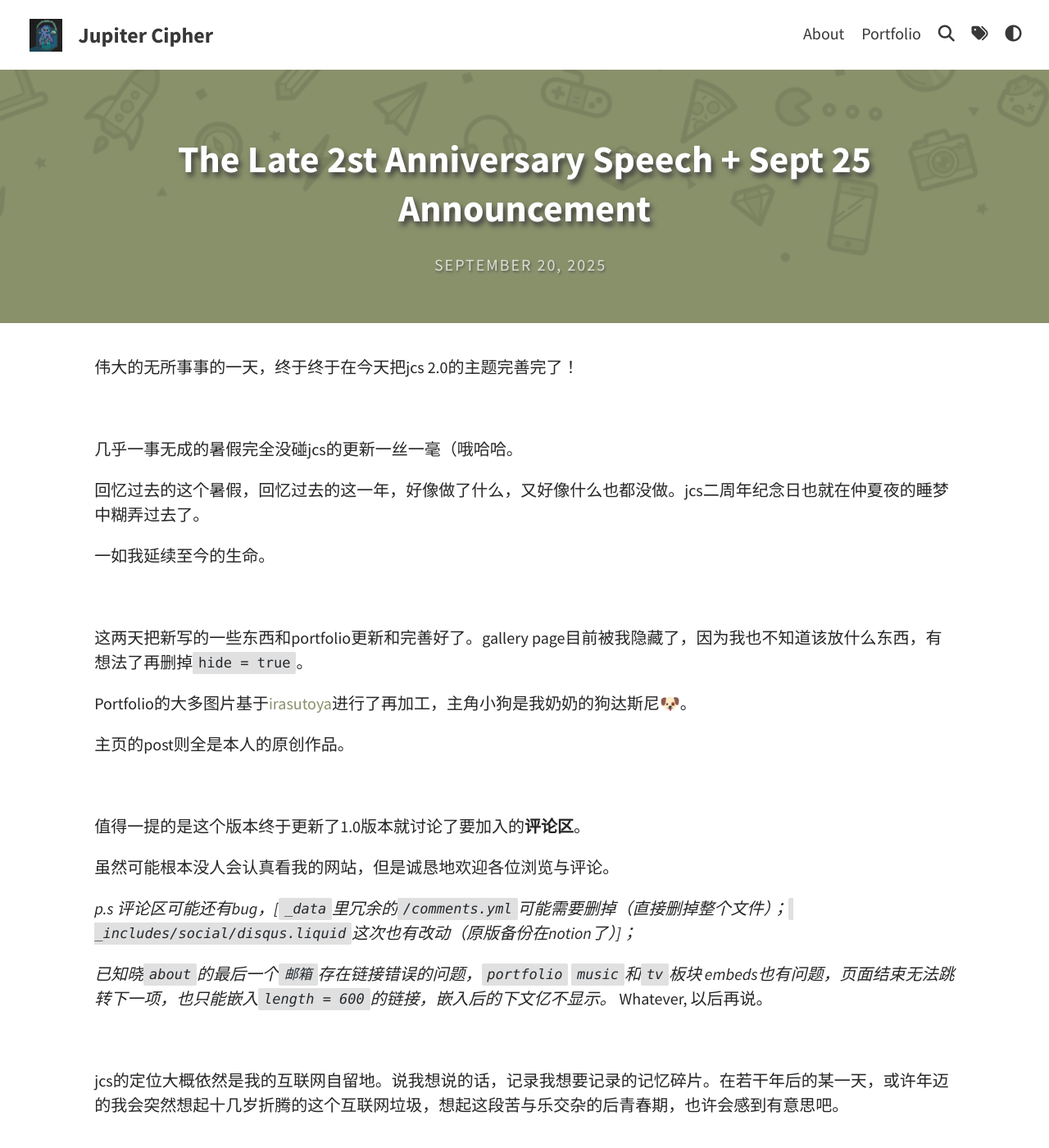
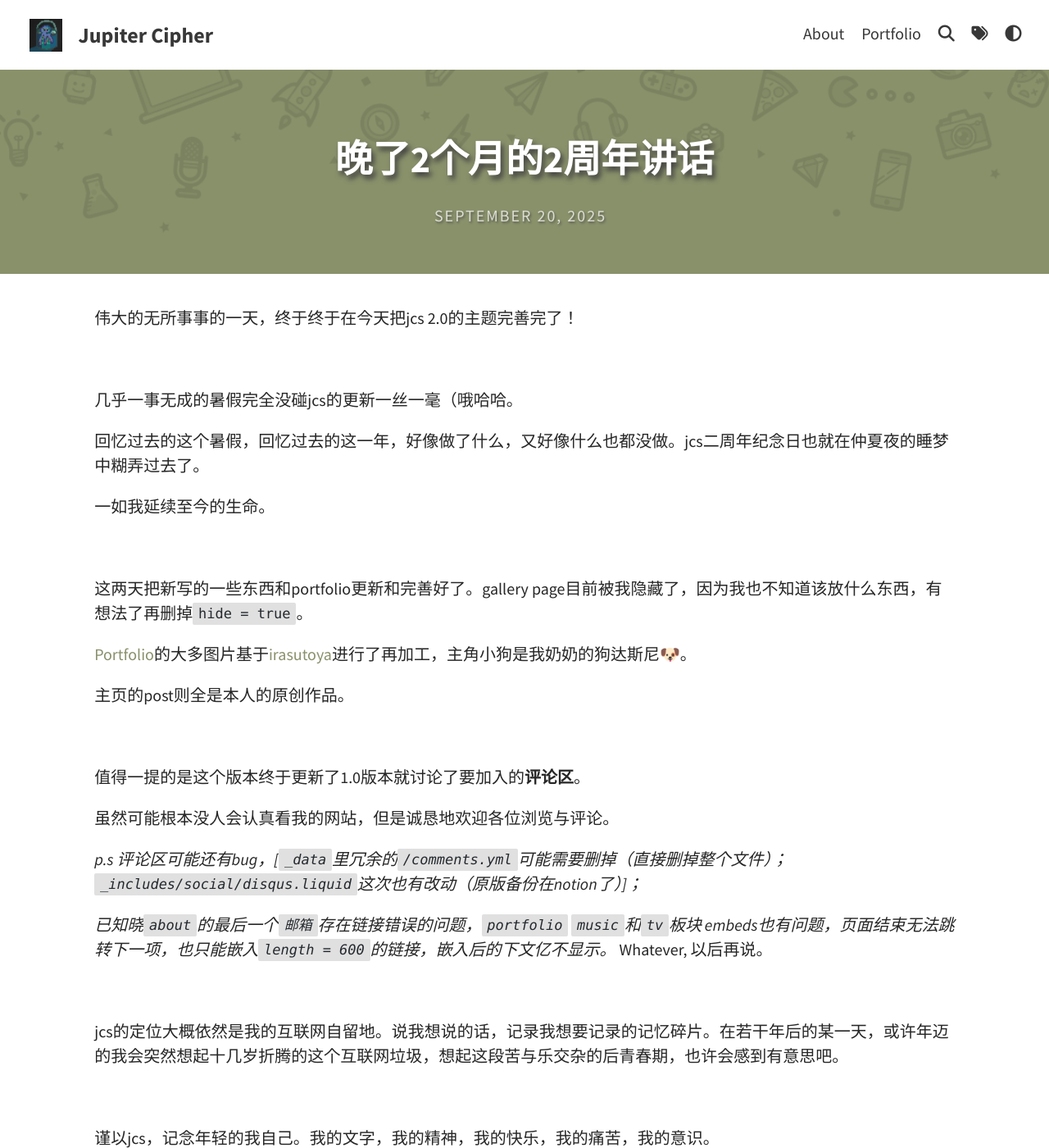
Before and after one commit to s-eclaircir/jupiter-cipher, a Jekyll site: the page built from _posts/2025-09-20-Sept25_Speech.md, in a window 1280 px wide and 1400 px high. Shown: the whole window at 82% size. Built offline with Jekyll 4.4.1, drawn with Linux system fonts in a browser that asks for light colours; a script that is not in the unit is left out; comment, search, counter and statistics services are not loaded.

Commit message:
Update 2025-09-20-Sept25_Speech.md

```diff
--- a/_posts/2025-09-20-Sept25_Speech.md
+++ b/_posts/2025-09-20-Sept25_Speech.md
@@ -1,6 +1,6 @@
 ---
 layout: post
-title: The Late 2st Anniversary Speech + Sept 25 Announcement
+title: 晚了2个月的2周年讲话
 tags: [Notice,Year2025]
 color: rgb(137,145,107)
 ---
@@ -19,7 +19,7 @@ color: rgb(137,145,107)
 
 这两天把新写的一些东西和portfolio更新和完善好了。gallery page目前被我隐藏了，因为我也不知道该放什么东西，有想法了再删掉`hide = true`。
 
-Portfolio的大多图片基于[irasutoya](https://www.irasutoya.com)进行了再加工，主角小狗是我奶奶的狗达斯尼🐶。
+[Portfolio](https://s-eclaircir.github.io/jupiter-cipher/portfolio/)的大多图片基于[irasutoya](https://www.irasutoya.com)进行了再加工，主角小狗是我奶奶的狗达斯尼🐶。
 
 主页的post则全是本人的原创作品。
 
@@ -29,7 +29,7 @@ Portfolio的大多图片基于[irasutoya](https://www.irasutoya.com)进行了再
 
 虽然可能根本没人会认真看我的网站，但是诚恳地欢迎各位浏览与评论。
 
-*p.s 评论区可能还有bug，[`_data`里冗余的`/comments.yml`可能需要删掉（直接删掉整个文件）；` _includes/social/disqus.liquid`这次也有改动（原版备份在notion了）]；*
+*p.s 评论区可能还有bug，[`_data`里冗余的`/comments.yml`可能需要删掉（直接删掉整个文件）；`_includes/social/disqus.liquid`这次也有改动（原版备份在notion了）]；*
 
 *已知晓`about`的最后一个`邮箱`存在链接错误的问题，`portfolio` `music`和`tv`板块 embeds也有问题，页面结束无法跳转下一项，也只能嵌入`length = 600`的链接，嵌入后的下文亿不显示。* Whatever, 以后再说。
 
```
